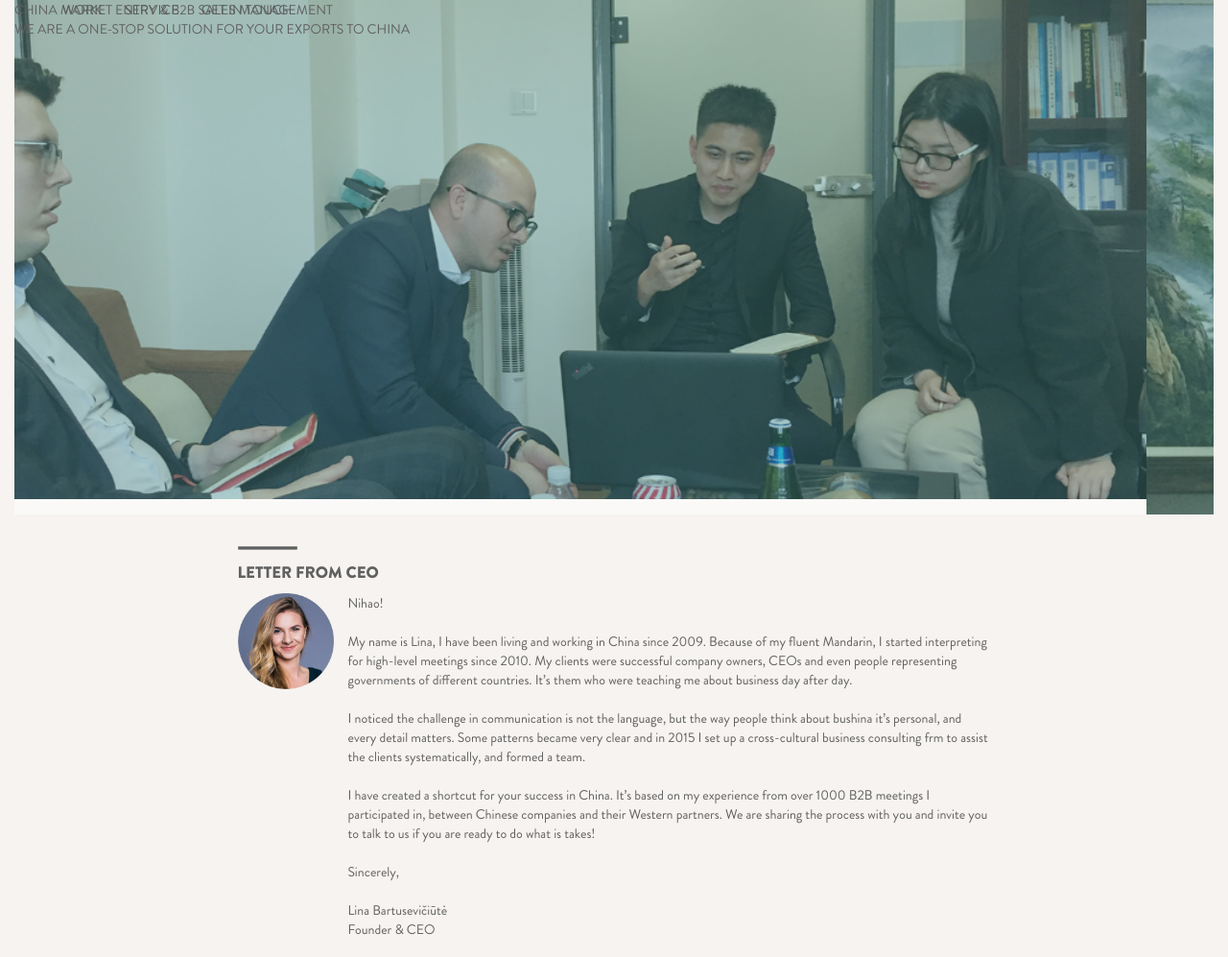
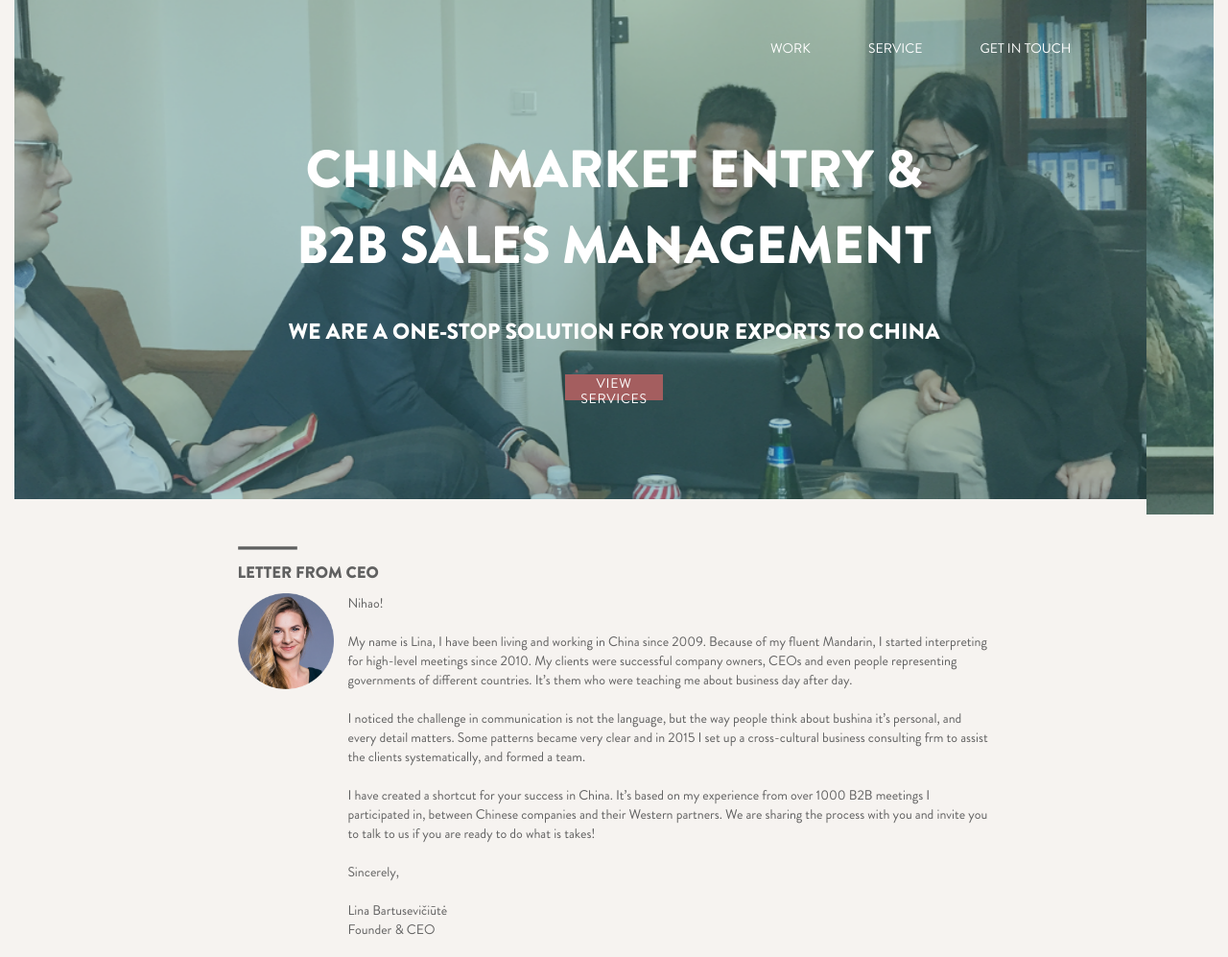
Before and after one commit to kabosiene/litaogroup, a website built with Parcel: page index.html in a window 1280 px wide. Shown: the top 997 px of the page at 96% size. Built offline with nearby package versions, Linux system fonts and the light colour scheme.

Commit message:
add headline fixed

```diff
--- a/css/main.css
+++ b/css/main.css
@@ -47,12 +47,30 @@ body {
   padding-bottom: 5px;
 }
 .header-section{
-  display: block;
   margin: 0;
  }
 .headline-block, .header-menu{
   position: absolute;
   z-index: 999;
+}
+.headline-block {
+  top: 137px;
+  display: flex;
+  flex-direction: column;
+  justify-content: center;
+  align-items: center;
+}
+.headline {
+  color: #ffffff;
+  font-family: BrandonGrotesque-Black;
+  font-size: 55px;
+  font-style: normal;
+  letter-spacing: normal;
+  line-height: normal;
+  text-align: center;
+}
+.headline-block small {
+  font-size: 23px;
 }
 
 .header-menu,
@@ -62,14 +80,42 @@ footer {
 }
 .header-menu {
   position: absolute;
-  justify-content: flex-end;
+  top: 40px;
+  right: 12%;
+}
+
+.header-menu li {
+  padding-left: 47px;
+}
+.header-menu li a {
   color: #ffffff;
+}
+.header-menu li a:after  {
+  content: '';
+  display: block;
+  height: 3px;
+  width: 0;
+  background: 0 0;
+  -webkit-transition: width .8s ease, background-color .5s ease;
+  -moz-transition: width .8s ease, background-color .5s ease;
+  -o-transition: width .8s ease, background-color .5s ease;
+  -ms-transition: width .8s ease, background-color .5s ease;
+  transition: width .8s ease, background-color .5s ease;
+}
+.header-menu li a:hover {
+  font-family: BrandonGrotesque-Black;
+}
+.header-menu li a:hover:after {
+  width: 100%;
+  background: #ffffff;
 }
 .carousel {
   width: 100%;
   z-index: 0;
-  left:0;
-  background: rgba(255,255,255,.5);
+}
+
+.carousel-inner{
+  height: -webkit-fill-available;
 }
 
 ul li {
@@ -197,7 +243,7 @@ footer .right li a{
   line-height: normal;
 }
 
-footer button {
+footer button, button {
   font-family: BrandonGrotesque-Bold;
   color: #ffffff;
   font-size: 9px;
@@ -208,11 +254,11 @@ footer button {
   background-color: #a45e5f;
 }
 
-footer button:focus {
+footer button:focus, button:focus {
   outline: 0
 }
 
-footer button:hover {
+footer button:hover, button:hover {
   cursor: pointer;
   color: #595a5a
 }
--- a/index.html
+++ b/index.html
@@ -37,9 +37,12 @@
         </nav>
       </header>
       <div class="headline-block">
-        <p class="headline">CHINA MARKET ENTRY & B2B SALES MANAGEMENT<br>
-          WE ARE A ONE-STOP SOLUTION FOR YOUR EXPORTS TO CHINA
+        <p class="headline">CHINA MARKET ENTRY &<br> B2B SALES MANAGEMENT<br>
+          <small>WE ARE A ONE-STOP SOLUTION FOR YOUR EXPORTS TO CHINA</small>
         </p>
+        <a href="#">
+          <button>VIEW SERVICES</button>
+        </a>
       </div>
       <div id="carousel" class="carousel slide" data-ride="carousel">
         <div class="carousel-inner">
```
